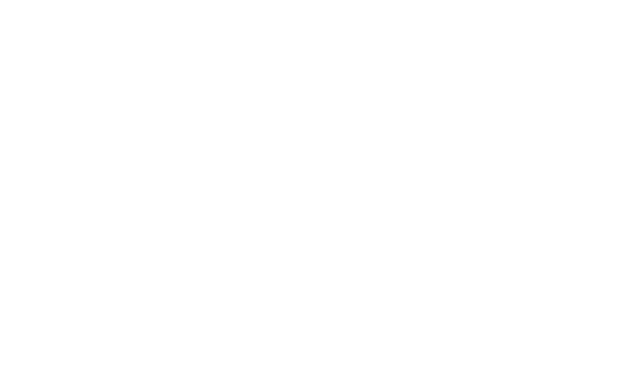
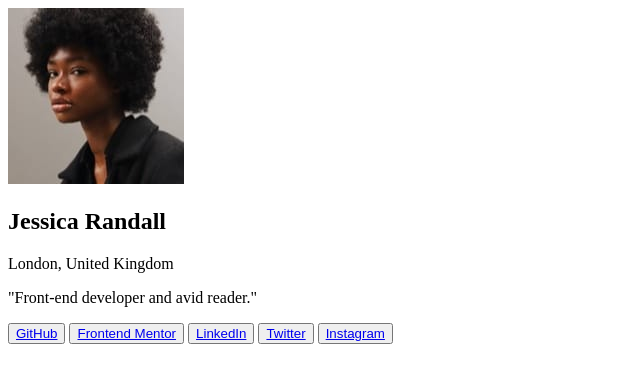
Before and after one commit to CrazyWizard04/social-links-profile, a plain HTML site: page index.html in a window 1280 px wide. Shown: the whole page, without its empty margins (0-640 px from the left). Drawn offline with Linux system fonts and the light colour scheme.

Commit message:
Add index.html

```diff
--- a/index.html
+++ b/index.html
@@ -19,7 +19,19 @@
     <title>Social Links Profile</title>
   </head>
   <body>
+    <article>
+      <img src="images/avatar-jessica.jpeg" alt="avatar" />
 
+      <h1>Jessica Randall</h1>
+      <span>London, United Kingdom</span>
 
+      <p>"Front-end developer and avid reader."</p>
+
+      <button><a href="#">GitHub</a></button>
+      <button><a href="#">Frontend Mentor</a></button>
+      <button><a href="#">LinkedIn</a></button>
+      <button><a href="#">Twitter</a></button>
+      <button><a href="#">Instagram</a></button>
+    </article>
   </body>
 </html>
```
